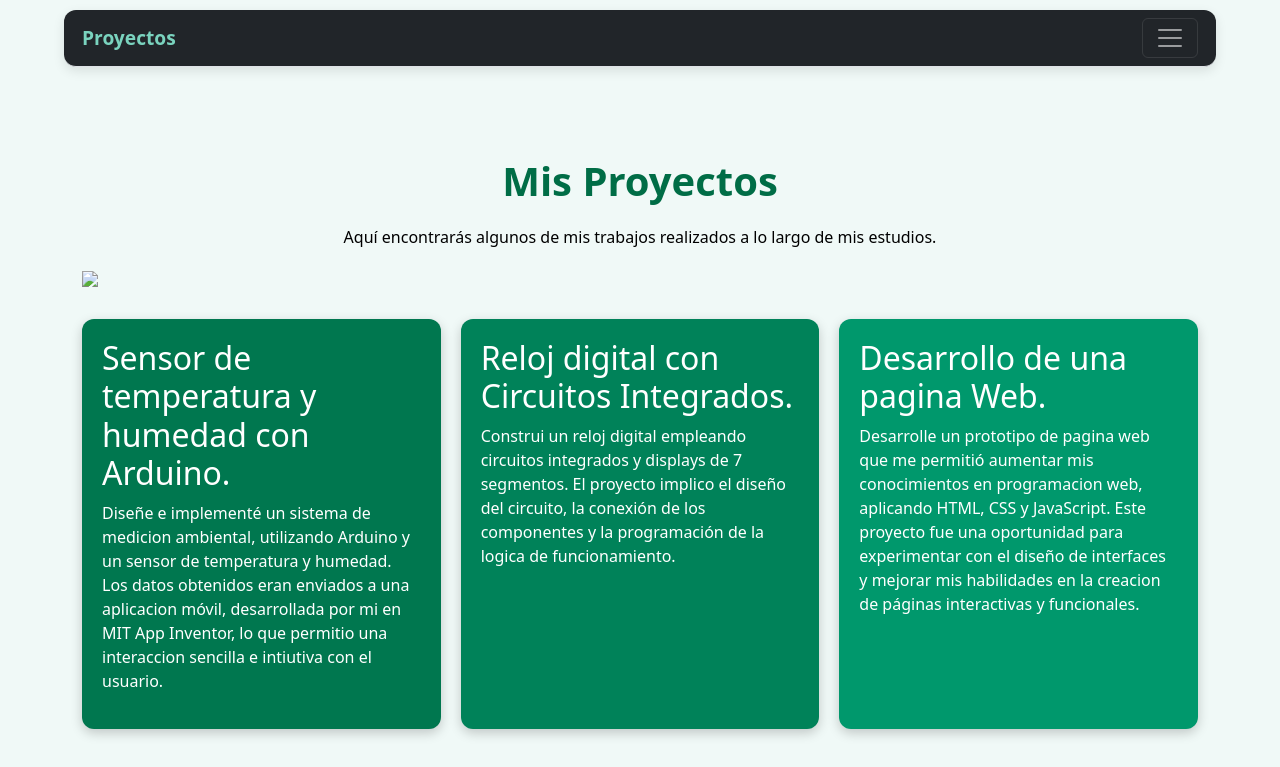
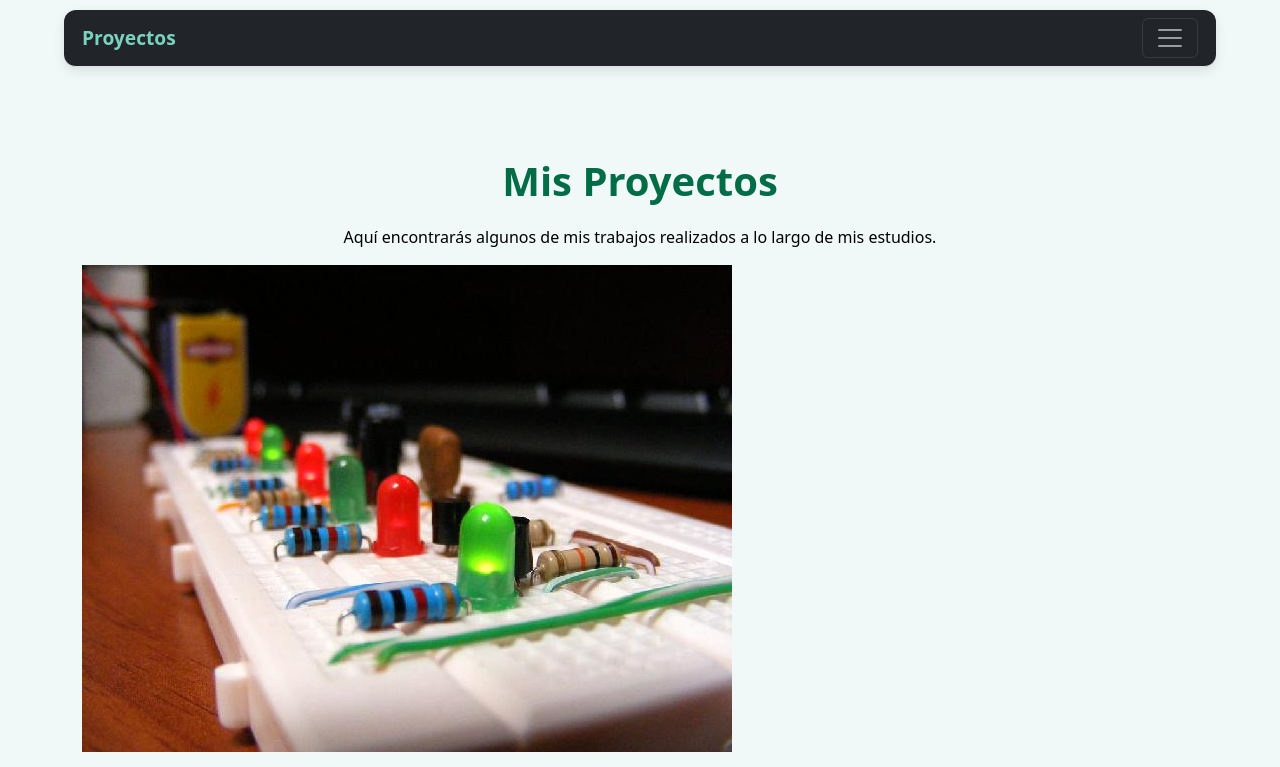
Before and after one commit to Joa30Pan/portafolio, a plain HTML site: page pages/Proyectos.html in a window 1280 px wide. Shown: the top 767 px of the page. Drawn offline with nearby package versions, Linux system fonts and the light colour scheme.

Commit message:
Proyectos.html

```diff
--- a/pages/Proyectos.html
+++ b/pages/Proyectos.html
@@ -37,7 +37,7 @@
     <main class="container proyectos-container">
         <h1 class="text-center">Mis Proyectos</h1>
         <p class="text-center">Aquí encontrarás algunos de mis trabajos realizados a lo largo de mis estudios.</p>
-        <img src="img/proyectos.jpeg">
+        <img src="../img/proyectos.jpeg">
 
         <div class="cards">
 
```
